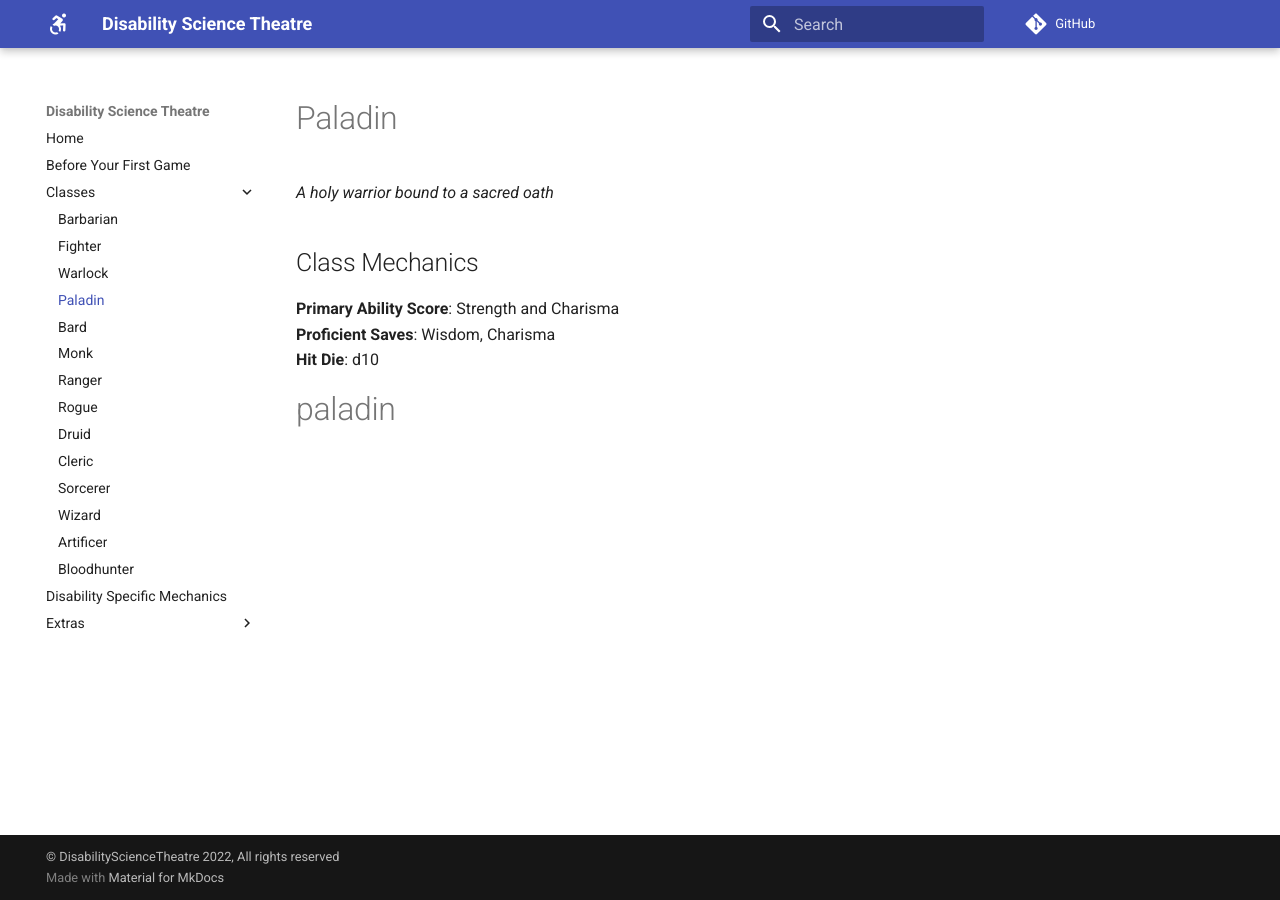
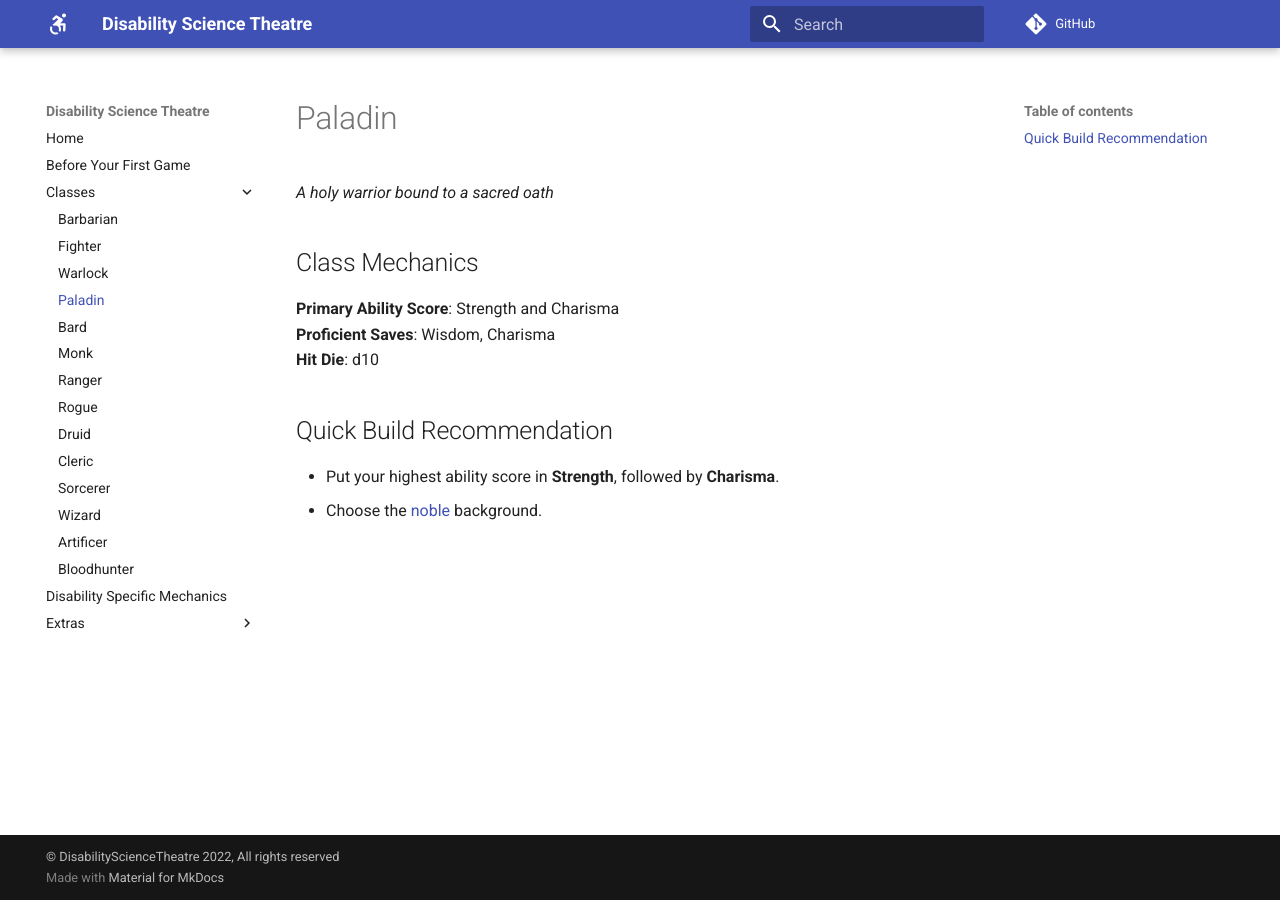
Before and after one commit to DisabilityScienceTheatre/resources, an MkDocs documentation site: the page built from docs/classes/paladin.md, in a window 1280 px wide. Built offline with MkDocs 1.6.1 and Material for MkDocs 9.7.7, drawn with Linux system fonts in a browser that asks for light colours; comment, search, counter and statistics services are not loaded.

Commit message:
formatting

```diff
--- a/docs/classes/paladin.md
+++ b/docs/classes/paladin.md
@@ -2,8 +2,10 @@
 hit_die: d10
 primary_ability_score: Strength and Charisma
 saves: Wisdom, Charisma
-quick_build: First, Strength should be your highest ability score, followed by Charisma. Second, choose the noble background.
 tagline: A holy warrior bound to a sacred oath
 ---
 
-# paladin
+## Quick Build Recommendation
+
+- Put your highest ability score in **Strength**, followed by **Charisma**.
+- Choose the [noble]() background.
```
